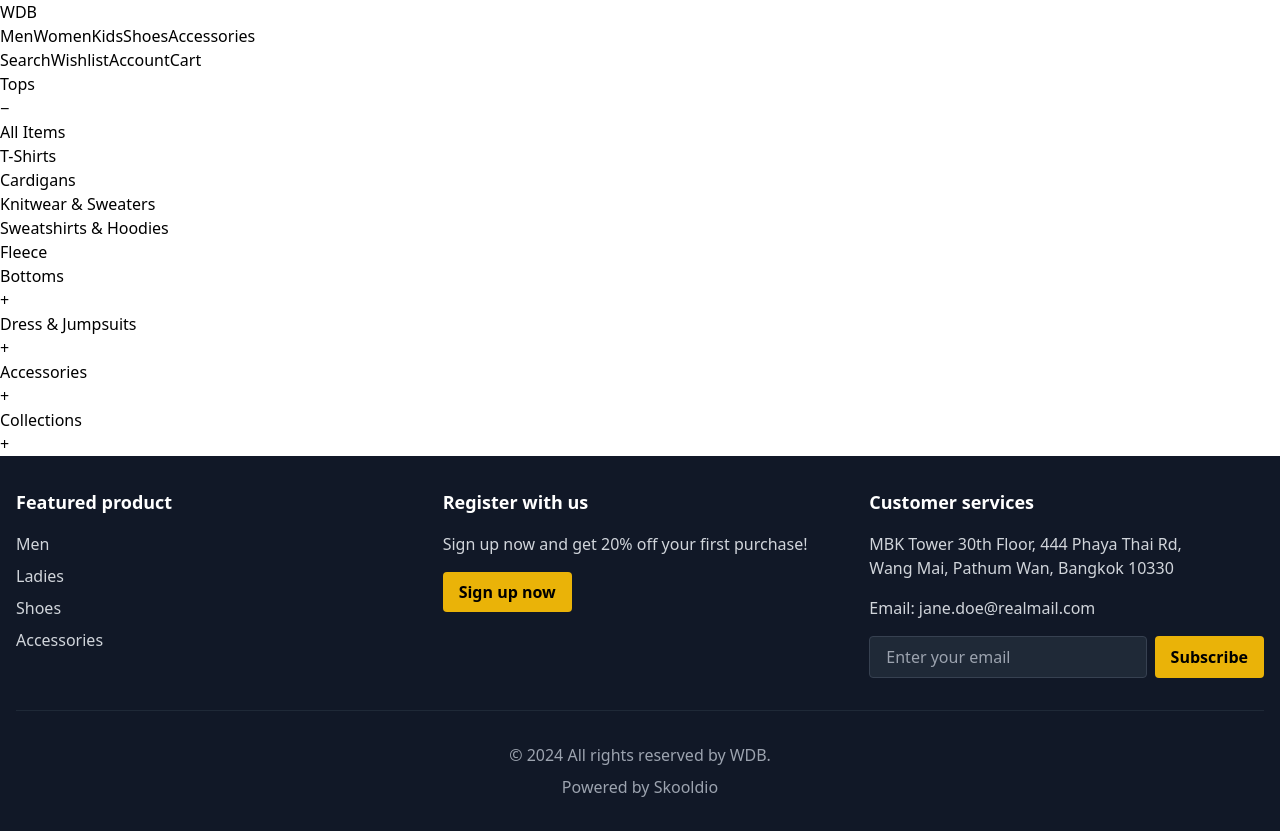
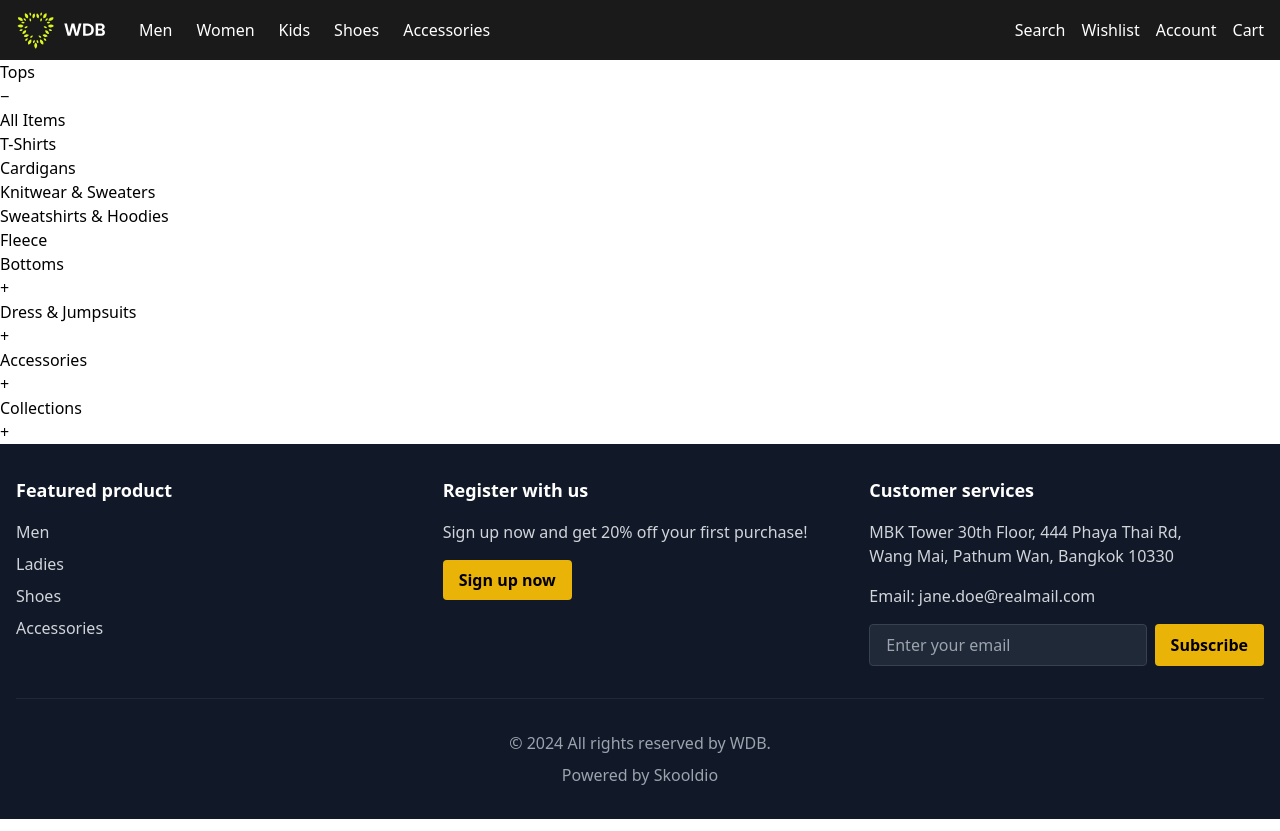
Before and after one commit to nongreenbean/Skooldio-project-sandbox, a React (Vite) app: page / in a window 1280 px wide. Built offline with nearby package versions, Linux system fonts and the light colour scheme.

Commit message:
Redesign Navbar

```diff
--- a/src/components/Navbar.jsx
+++ b/src/components/Navbar.jsx
@@ -1,25 +1,74 @@
-import { Link } from "react-router-dom";
+import { Link, useLocation } from "react-router-dom";
+import { useState } from "react";
+import Logo from "../assets/Logo.svg";
 
 const Navbar = () => {
+  const location = useLocation();
+  const [activeLink, setActiveLink] = useState(location.pathname);
+
   return (
-    <nav>
-      <div>
-        <Link to="/">WDB</Link>
-        <div>
-          <Link to="/men">Men</Link>
-          <Link to="/women">Women</Link>
-          <Link to="/kids">Kids</Link>
-          <Link to="/shoes">Shoes</Link>
-          <Link to="/accessories">Accessories</Link>
+    <div className="w-full bg-[#1A1A1A]">
+      <nav className="w-full h-[60px] mx-auto text-white px-4 flex justify-between items-center">
+        <div className="flex items-center gap-8">
+          <Link to="/" className="flex items-center gap-2">
+            <img src={Logo} alt="WDB Logo" className="h-[37px] w-[91px]" />
+          </Link>
+          <div className="flex gap-6">
+            <Link
+              to="/men"
+              className={`${
+                activeLink === "/men" ? "text-[#DEF81C]" : "text-white"
+              } hover:text-gray-300`}
+              onClick={() => setActiveLink("/men")}
+            >
+              Men
+            </Link>
+            <Link
+              to="/women"
+              className={`${
+                activeLink === "/women" ? "text-[#DEF81C]" : "text-white"
+              } hover:text-gray-300`}
+              onClick={() => setActiveLink("/women")}
+            >
+              Women
+            </Link>
+            <Link
+              to="/kids"
+              className={`${
+                activeLink === "/kids" ? "text-[#DEF81C]" : "text-white"
+              } hover:text-gray-300`}
+              onClick={() => setActiveLink("/kids")}
+            >
+              Kids
+            </Link>
+            <Link
+              to="/shoes"
+              className={`${
+                activeLink === "/shoes" ? "text-[#DEF81C]" : "text-white"
+              } hover:text-gray-300`}
+              onClick={() => setActiveLink("/shoes")}
+            >
+              Shoes
+            </Link>
+            <Link
+              to="/accessories"
+              className={`${
+                activeLink === "/accessories" ? "text-[#DEF81C]" : "text-white"
+              } hover:text-gray-300`}
+              onClick={() => setActiveLink("/accessories")}
+            >
+              Accessories
+            </Link>
+          </div>
         </div>
-      </div>
-      <div>
-        <button>Search</button>
-        <button>Wishlist</button>
-        <button>Account</button>
-        <button>Cart</button>
-      </div>
-    </nav>
+        <div className="flex items-center gap-4">
+          <button className="hover:text-gray-300">Search</button>
+          <button className="hover:text-gray-300">Wishlist</button>
+          <button className="hover:text-gray-300">Account</button>
+          <button className="hover:text-gray-300">Cart</button>
+        </div>
+      </nav>
+    </div>
   );
 };
 
```
Also changed, not shown: src/assets/Logo.svg (added).
